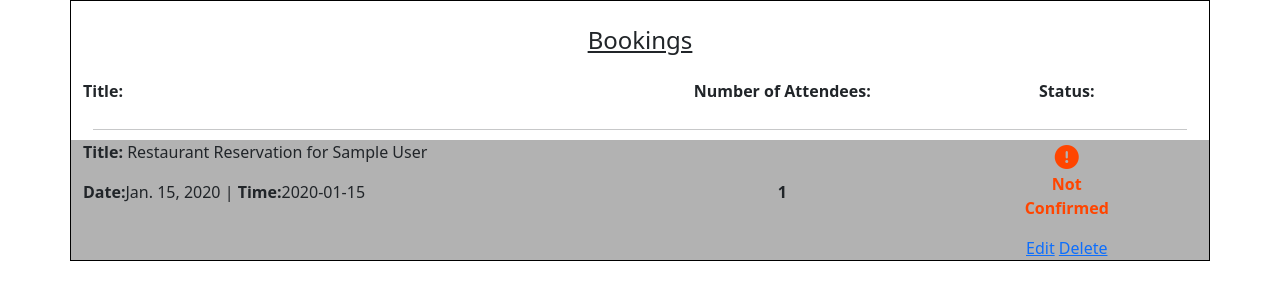
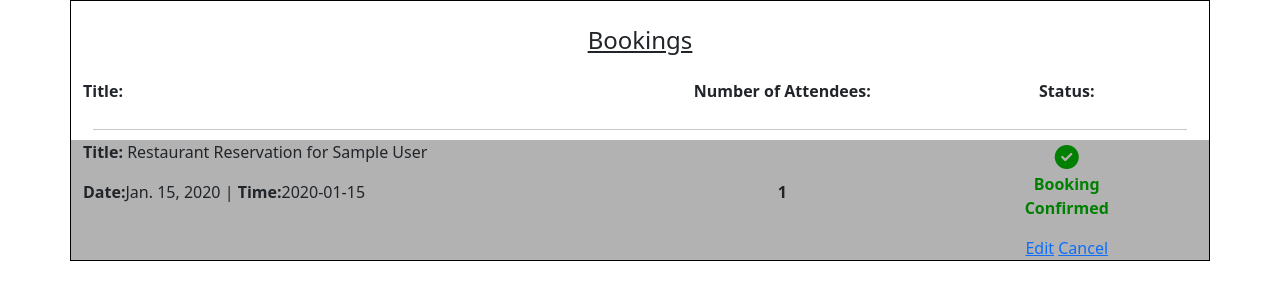
Before and after one commit to Alan-Bushell/la-cocina-del-diablo, a Django app: page /profile/ in a window 1280 px wide. Shown: the part 426-726 px from the top of the page. Run offline with Django 3.2, Linux system fonts and the light colour scheme; a user stored in the database is signed in; tables that the repository leaves empty hold one stand-in row (values such as "Sample post"); some libraries are stand-ins or nearby versions.

Commit message:
added booking confirmation to front end. displaying correctly

```diff
--- a/templates/profile.html
+++ b/templates/profile.html
@@ -55,15 +55,17 @@
                 <div class="col-sm-3 text-center">
                     <p><strong>{{ booking.pax }}</strong></p>
                 </div>
-                    {% if booking_confirmed != False %}
+                    {% if booking.booking_confirmed == False %}
                         <div class="col-sm-3 text-center awaiting-confirmation">
                             <p><strong><i class="fa-solid fa-circle-exclamation"></i><br>Not<br>Confirmed</strong></p>
                             <span><a href="{% url 'edit_booking' booking.id %}" class="event-link">Edit</a></span>
-                            <span><a href="{% url 'delete_booking' booking.id %}" class="event-link">Delete</a></span>
+                            <span><a href="{% url 'delete_booking' booking.id %}" class="event-link">Cancel</a></span>
                         </div>
                     {% else %}
                         <div class="col-sm-3 text-center booking-confirmed">
                             <p><strong><i class="fa-solid fa-circle-check"></i><br>Booking<br>Confirmed</strong></p>
+                            <span><a href="{% url 'edit_booking' booking.id %}" class="event-link">Edit</a></span>
+                            <span><a href="{% url 'delete_booking' booking.id %}" class="event-link">Cancel</a></span>
                         </div>
                     {% endif %}
             </div>
```
